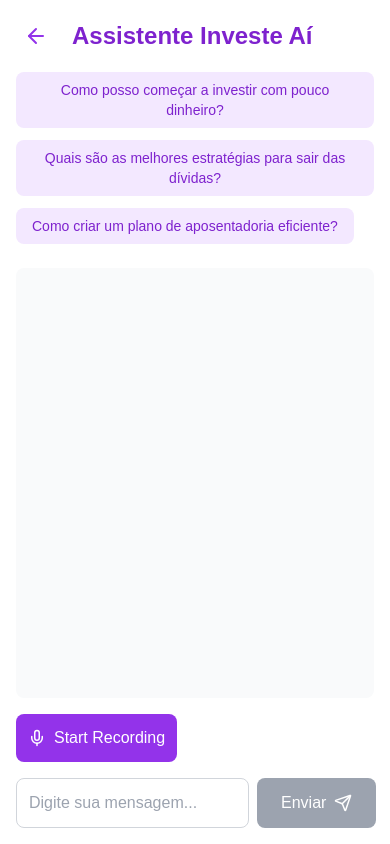
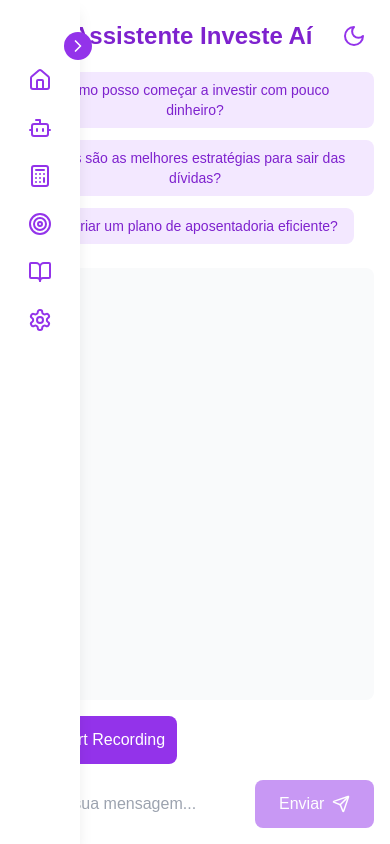
Before and after one commit to andreLucao/investAi, a Next.js app: page /ai-assistant in a window 390 px wide. Built offline with nearby package versions, Linux system fonts and the light colour scheme.

Commit message:
updateProfile_e_AI

```diff
--- a/app/ai-assistant/page.js
+++ b/app/ai-assistant/page.js
@@ -1,7 +1,8 @@
 'use client';
 import { useState, useRef, useEffect } from 'react';
-import { Send, Mic, Square, ArrowLeft } from 'lucide-react';
+import { Send, Mic, Square, ArrowLeft, Moon, Sun } from 'lucide-react';
 import { useRouter } from 'next/navigation';
+import SideBar from '../components/SideBar';
 
 export default function FinancialAssistant() {
   const router = useRouter();
@@ -12,6 +13,8 @@ export default function FinancialAssistant() {
   const [isRecording, setIsRecording] = useState(false);
   const [audioURL, setAudioURL] = useState('');
   const [isTranscribing, setIsTranscribing] = useState(false);
+  const [expanded, setExpanded] = useState(false);
+  const [darkMode, setDarkMode] = useState(false);
 
   const mediaRecorderRef = useRef(null);
   const chunksRef = useRef([]);
@@ -23,6 +26,14 @@ export default function FinancialAssistant() {
   ];
 
   useEffect(() => {
+    if (darkMode) {
+      document.documentElement.classList.add('dark');
+      document.body.classList.add('bg-gray-900', 'text-gray-100');
+    } else {
+      document.documentElement.classList.remove('dark');
+      document.body.classList.remove('bg-gray-900', 'text-gray-100');
+    }
+
     return () => {
       if (audioURL) {
         URL.revokeObjectURL(audioURL);
@@ -31,31 +42,10 @@ export default function FinancialAssistant() {
         mediaRecorderRef.current.stream.getTracks().forEach(track => track.stop());
       }
     };
-  }, [audioURL]);
+  }, [audioURL, darkMode]);
 
-  const handleFinancialAssistantAPI = async (userMessage) => {
-    setIsLoading(true);
-    try {
-      const res = await fetch('/api/financial-assistant', {
-        method: 'POST',
-        headers: {
-          'Content-Type': 'application/json',
-        },
-        body: JSON.stringify({ message: userMessage }),
-      });
-
-      const data = await res.json();
-
-      if (!res.ok) {
-        throw new Error(data.error || 'Algo deu errado');
-      }
-
-      return data.response;
-    } catch (err) {
-      throw err;
-    } finally {
-      setIsLoading(false);
-    }
+  const toggleDarkMode = () => {
+    setDarkMode(!darkMode);
   };
 
   const startRecording = async () => {
@@ -146,6 +136,31 @@ export default function FinancialAssistant() {
     }
   };
 
+  const handleFinancialAssistantAPI = async (userMessage) => {
+    setIsLoading(true);
+    try {
+      const res = await fetch('/api/financial-assistant', {
+        method: 'POST',
+        headers: {
+          'Content-Type': 'application/json',
+        },
+        body: JSON.stringify({ message: userMessage }),
+      });
+
+      const data = await res.json();
+
+      if (!res.ok) {
+        throw new Error(data.error || 'Algo deu errado');
+      }
+
+      return data.response;
+    } catch (err) {
+      throw err;
+    } finally {
+      setIsLoading(false);
+    }
+  };
+
   const handleSuggestionClick = (suggestion) => {
     setMessage(suggestion);
   };
@@ -179,16 +194,72 @@ export default function FinancialAssistant() {
   };
 
   return (
-    <div className="flex flex-col h-screen max-w-4xl mx-auto p-4">
+    <div
+      className={`
+        min-h-screen
+        w-full
+        ${darkMode ? 'bg-gray-900 text-gray-100' : 'bg-white text-black'}
+        flex flex-col
+        max-w-4xl
+        mx-auto
+        p-4
+      `}
+    >
+      <SideBar expanded={expanded} setExpanded={setExpanded} />
+
+      <div className="absolute top-4 right-4 z-50">
+        <button
+          onClick={toggleDarkMode}
+          className={`
+            p-2
+            rounded-full
+            transition-colors
+            ${darkMode
+              ? 'hover:bg-gray-700 bg-gray-800'
+              : 'hover:bg-gray-100 bg-white'}
+          `}
+          aria-label={darkMode ? 'Modo Claro' : 'Modo Escuro'}
+        >
+          {darkMode
+            ? <Sun className="w-6 h-6 text-yellow-500" />
+            : <Moon className="w-6 h-6 text-purple-600" />}
+        </button>
+      </div>
+
       <div className="flex items-center gap-4 mb-4">
         <button
           onClick={() => router.push('/dashboard')}
-          className="p-2 hover:bg-purple-50 rounded-full transition-colors group"
+          className={`
+            p-2
+            rounded-full
+            transition-colors
+            group
+            ${darkMode
+              ? 'hover:bg-gray-700'
+              : 'hover:bg-purple-50'}
+          `}
           aria-label="Voltar para o dashboard"
         >
-          <ArrowLeft className="w-6 h-6 text-purple-600 group-hover:text-purple-700" />
+          <ArrowLeft
+            className={`
+              w-6 h-6
+              ${darkMode
+                ? 'text-purple-300 group-hover:text-purple-200'
+                : 'text-purple-600 group-hover:text-purple-700'}
+            `}
+          />
         </button>
-        <h1 className="text-2xl font-bold text-purple-700">Assistente Investe Aí</h1>
+        <h1
+          className={`
+            text-2xl
+            font-bold
+            ${darkMode
+              ? 'text-purple-300'
+              : 'text-purple-700'}
+          `}
+        >
+          Assistente Investe Aí
+        </h1>
       </div>
 
       <div className="flex flex-wrap gap-3 mb-6">
@@ -196,25 +267,52 @@ export default function FinancialAssistant() {
           <button
             key={index}
             onClick={() => handleSuggestionClick(suggestion)}
-            className="px-4 py-2 bg-purple-100 text-purple-700 rounded-lg hover:bg-purple-200 transition-colors text-sm"
+            className={`
+              px-4 py-2
+              rounded-lg
+              text-sm
+              transition-colors
+              ${darkMode
+                ? 'bg-gray-700 text-purple-200 hover:bg-gray-600'
+                : 'bg-purple-100 text-purple-700 hover:bg-purple-200'}
+            `}
           >
             {suggestion}
           </button>
         ))}
       </div>
 
-      <div className="flex-1 overflow-y-auto mb-4 space-y-4 bg-gray-50 p-4 rounded-lg">
+      <div
+        className={`
+          flex-1
+          overflow-y-auto
+          mb-4
+          space-y-4
+          p-4
+          rounded-lg
+          ${darkMode
+            ? 'bg-gray-800'
+            : 'bg-gray-50'}
+        `}
+      >
         {chatHistory.map((msg, index) => (
           <div
             key={index}
             className={`flex ${msg.type === 'user' ? 'justify-end' : 'justify-start'}`}
           >
             <div
-              className={`max-w-[80%] p-3 rounded-lg ${
-                msg.type === 'user'
-                  ? 'bg-purple-600 text-white rounded-br-none'
-                  : 'bg-white border border-gray-200 rounded-bl-none'
-              }`}
+              className={`
+                max-w-[80%]
+                p-3
+                rounded-lg
+                ${msg.type === 'user'
+                  ? (darkMode
+                      ? 'bg-purple-700 text-white rounded-br-none'
+                      : 'bg-purple-600 text-white rounded-br-none')
+                  : (darkMode
+                      ? 'bg-gray-700 text-gray-200 border-gray-600'
+                      : 'bg-white text-black border-gray-200 border')}
+              `}
             >
               <p className="whitespace-pre-wrap">{msg.content}</p>
             </div>
@@ -222,7 +320,16 @@ export default function FinancialAssistant() {
         ))}
         {(isLoading || isTranscribing) && (
           <div className="flex justify-start">
-            <div className="bg-white border border-gray-200 p-3 rounded-lg rounded-bl-none">
+            <div
+              className={`
+                p-3
+                rounded-lg
+                rounded-bl-none
+                ${darkMode
+                  ? 'bg-gray-700 text-gray-200 border-gray-600'
+                  : 'bg-white border-gray-200 border'}
+              `}
+            >
               <p>Digitando...</p>
             </div>
           </div>
@@ -230,7 +337,16 @@ export default function FinancialAssistant() {
       </div>
 
       {error && (
-        <div className="mb-4 p-4 bg-red-100 text-red-700 rounded-lg">
+        <div
+          className={`
+            mb-4
+            p-4
+            rounded-lg
+            ${darkMode
+              ? 'bg-red-900 text-red-200'
+              : 'bg-red-100 text-red-700'}
+          `}
+        >
           {error}
         </div>
       )}
@@ -239,11 +355,20 @@ export default function FinancialAssistant() {
         <button
           onClick={isRecording ? stopRecording : startRecording}
           disabled={isTranscribing || isLoading}
-          className={`p-3 rounded-lg flex items-center gap-2 transition-colors ${
-            isRecording
+          className={`
+            p-3
+            rounded-lg
+            flex
+            items-center
+            gap-2
+            transition-colors
+            ${isRecording
               ? 'bg-red-500 hover:bg-red-600 text-white'
-              : 'bg-purple-600 hover:bg-purple-700 text-white'
-          } ${(isTranscribing || isLoading) ? 'opacity-50 cursor-not-allowed' : ''}`}
+              : (darkMode
+                  ? 'bg-purple-700 hover:bg-purple-600 text-white'
+                  : 'bg-purple-600 hover:bg-purple-700 text-white')}
+            ${(isTranscribing || isLoading) ? 'opacity-50 cursor-not-allowed' : ''}
+          `}
         >
           {isRecording ? <Square size={18} /> : <Mic size={18} />}
           {isRecording ? 'Stop Recording' : 'Start Recording'}
@@ -255,14 +380,37 @@ export default function FinancialAssistant() {
           type="text"
           value={message}
           onChange={(e) => setMessage(e.target.value)}
-          className="flex-1 p-3 border border-gray-300 rounded-lg focus:outline-none focus:border-purple-500"
+          className={`
+            flex-1
+            p-3
+            rounded-lg
+            focus:outline-none
+            focus:border-purple-500
+            ${darkMode
+              ? 'bg-gray-800 text-white border-gray-600'
+              : 'bg-white text-black border-gray-300'}
+          `}
           placeholder="Digite sua mensagem..."
           disabled={isLoading || isRecording || isTranscribing}
         />
         <button
           type="submit"
           disabled={isLoading || !message.trim() || isRecording || isTranscribing}
-          className="px-6 py-3 bg-purple-600 text-white rounded-lg hover:bg-purple-700 disabled:bg-gray-400 disabled:cursor-not-allowed transition-colors flex items-center gap-2"
+          className={`
+            px-6
+            py-3
+            rounded-lg
+            transition-colors
+            flex
+            items-center
+            gap-2
+            ${darkMode
+              ? 'bg-purple-700 hover:bg-purple-600 text-white'
+              : 'bg-purple-600 hover:bg-purple-700 text-white'}
+            ${(isLoading || !message.trim() || isRecording || isTranscribing)
+              ? 'opacity-50 cursor-not-allowed'
+              : ''}
+          `}
         >
           {isLoading ? 'Enviando...' : (
             <>
--- a/app/config/page.js
+++ b/app/config/page.js
@@ -1,5 +1,44 @@
-import Profile from "../components/profile"
+"use client";
+import Profile from "../components/profile";
+import SideBar from "../components/SideBar";
+import { useState } from "react";
+import { ArrowLeft } from "lucide-react";
+import { useRouter } from "next/navigation";
 
 export default function ProfilePage() {
-  return <Profile />
+  const [expanded, setExpanded] = useState(false);
+  const router = useRouter();
+
+  return (
+    <div className="flex h-screen relative">
+      <SideBar expanded={expanded} setExpanded={setExpanded} />
+
+      <button
+        onClick={() => router.push("/dashboard")}
+        className="absolute top-4 left-4
+          sm:top-6 sm:left-6
+          md:top-4 md:left-2
+          lg:top-20 lg:left-[calc(24rem)]
+          w-10 h-10
+          sm:w-12 sm:h-12
+          md:w-14 md:h-14
+          lg:w-16 lg:h-16
+          bg-purple-600 text-white
+          rounded-full
+          hover:bg-purple-700
+          transition
+          z-10
+          flex
+          items-center
+          justify-center"
+        aria-label="Voltar para o dashboard"
+      >
+        <ArrowLeft className="w-5 h-5 sm:w-6 sm:h-6 md:w-7 md:h-7 lg:w-8 lg:h-8" />
+      </button>
+
+      <div className="flex-1 p-4">
+        <Profile />
+      </div>
+    </div>
+  );
 }
--- a/package.json
+++ b/package.json
@@ -21,7 +21,7 @@
     "judini": "^2.0.5",
     "llamaai": "^1.0.4",
     "lucide-react": "^0.456.0",
-    "next": "15.0.3",
+    "next": "^15.0.3",
     "npm": "^10.9.0",
     "react": "^18.3.1",
     "react-dom": "^18.3.1",
```
Also changed, not shown: app/components/CalculadoraTempo.js (+0 -119 lines), app/components/profile.js (+41 -41 lines), 1 other file (tests, documents, lock files or other folders).
